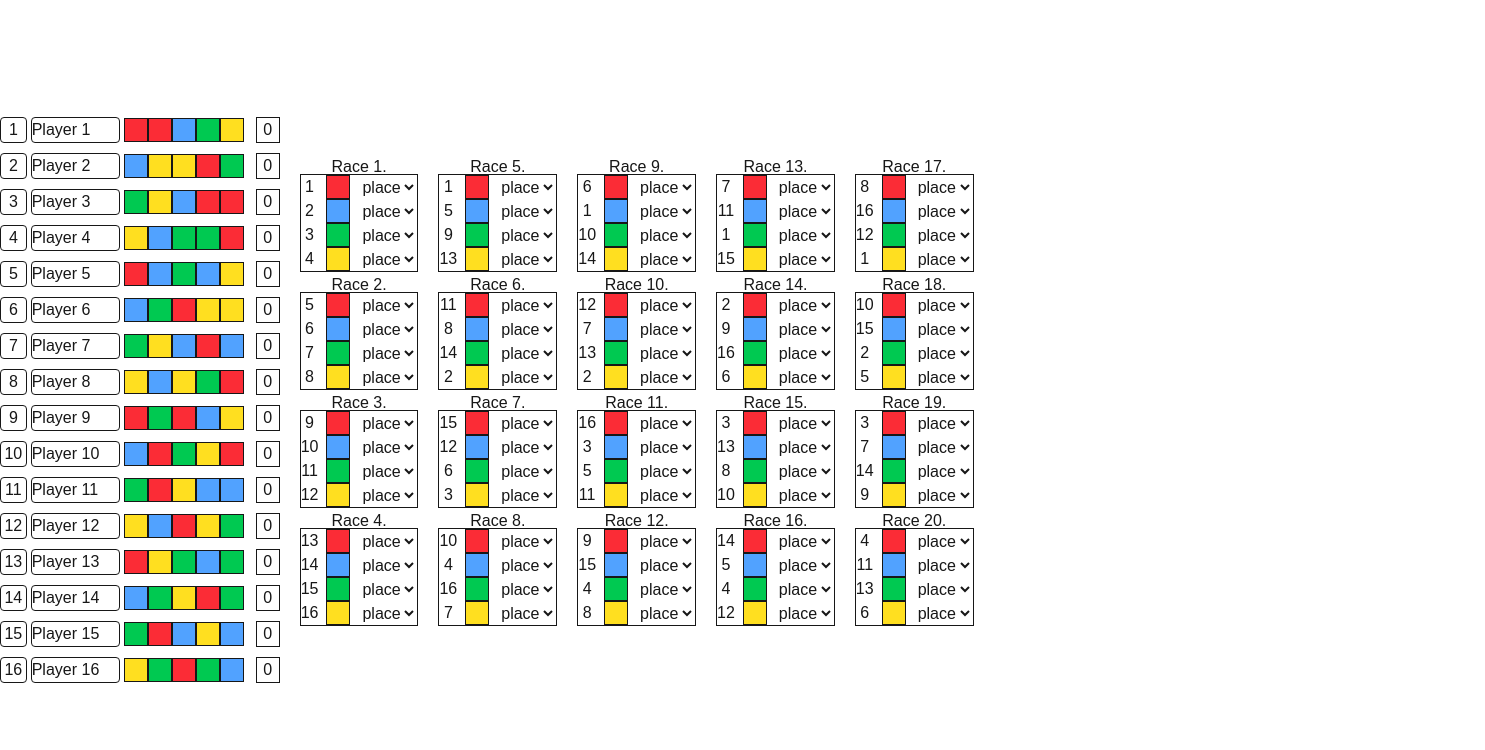
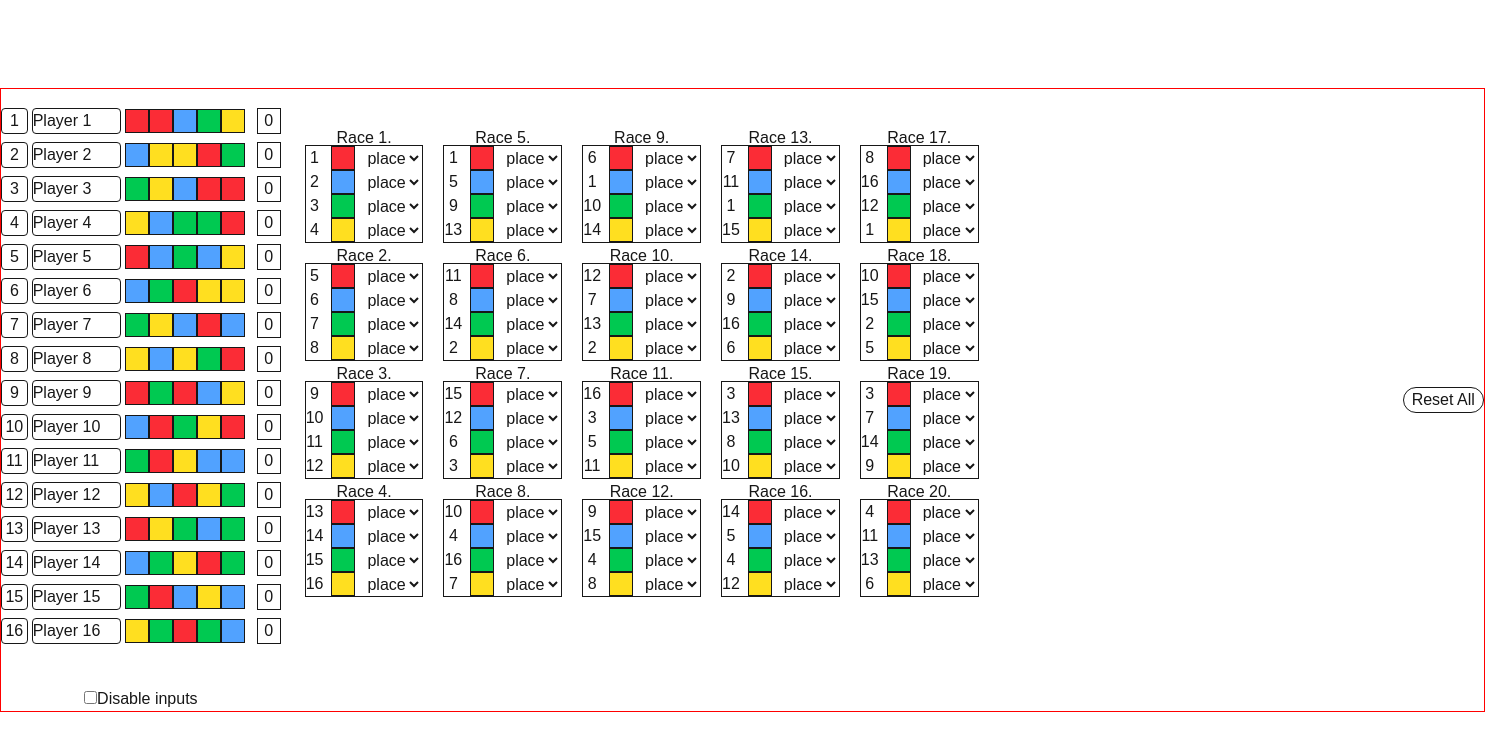
Before and after one commit to TylerHartwell/grand-prix, a Next.js app: page / in a window 1280 px wide. Shown: the top 750 px of the page, 1485 px wide, since content can reach past the window. Built offline with nearby package versions, Linux system fonts and the light colour scheme.

Commit message:
implement local storage

```diff
--- a/src/app/page.tsx
+++ b/src/app/page.tsx
@@ -1,15 +1,9 @@
 "use client"
 
 import Race from "@/components/Race"
+import { usePersistedState } from "@/hooks/usePersistedState"
 import createGroups from "@/utils/createGroups"
 import clsx from "clsx"
-// import getCountsOfOccurances from "@/utils/getCountsOfOccurances"
-import { useState } from "react"
-
-// interface Race {
-//   raceId: number
-//   playerIds: number[]
-// }
 
 export interface PlayerRace {
   raceId: number
@@ -83,7 +77,12 @@ const initialPlayers: Player[] = Array.from({ length: 16 }, (_, index) => ({
 }))
 
 const Home = () => {
-  const [players, setPlayers] = useState<Player[]>(initialPlayers)
+  const [players, setPlayers] = usePersistedState<Player[]>("players", initialPlayers)
+  const [isPlayerEditDisabled, setIsPlayerEditDisabled] = usePersistedState("is-player-edit-disabled", false)
+
+  const handleCheckboxChange = (event: { target: { checked: boolean | ((prevState: boolean) => boolean) } }) => {
+    setIsPlayerEditDisabled(event.target.checked) // Set the state based on checkbox value
+  }
 
   const getPlacement = (playerId: number, raceId: number): Placement | undefined => {
     const player = players.find(p => p.id === playerId)
@@ -135,13 +134,11 @@ const Home = () => {
     setPlayers(updatedPlayers)
   }
 
-  // const counts = getCountsOfOccurances(groups)
-
   return (
     <div className="min-h-screen flex flex-col justify-center w-min">
-      <div className="flex gap-5 items-center">
-        <div className="w-min">
-          <ol className="flex flex-col gap-1 items-center justify-center">
+      <div className="flex gap-6 items-center b1">
+        <div className="w-min flex flex-col items-center mt-4">
+          <ol className="flex flex-col gap-0.5 items-center justify-center">
             {players.map(player => (
               <li key={player.id} className="flex h-[2em] items-center">
                 <div className="flex items-center justify-center gap-1">
@@ -149,6 +146,7 @@ const Home = () => {
                     key={player.id + "carNumber"}
                     type="text"
                     value={player.carNumber}
+                    disabled={isPlayerEditDisabled}
                     onChange={e => handleCarNumberChange(player.id, e.target.value)}
                     className="border rounded w-[3ch] text-center"
                   />
@@ -156,6 +154,7 @@ const Home = () => {
                     key={player.id + "name"}
                     type="text"
                     value={player.name}
+                    disabled={isPlayerEditDisabled}
                     onChange={e => handleNameChange(player.id, e.target.value)}
                     className="border rounded w-[10ch]"
                   />
@@ -184,9 +183,13 @@ const Home = () => {
               </li>
             ))}
           </ol>
+          <label className="mt-10">
+            <input type="checkbox" checked={isPlayerEditDisabled} onChange={handleCheckboxChange} />
+            Disable inputs
+          </label>
         </div>
 
-        <ol className="grid grid-rows-4 gap-5 grid-flow-col w-min">
+        <ol className="grid grid-rows-4 gap-5 grid-flow-col w-min self-start mt-14">
           {groups.map((group, index) => (
             <Race
               key={`race-${index}`}
@@ -198,6 +201,19 @@ const Home = () => {
             />
           ))}
         </ol>
+        <button
+          className="border rounded-full size-fit text-nowrap px-2 ml-100"
+          onClick={() => {
+            const confirmed = window.confirm("Are you sure you want to reset all data?")
+            if (confirmed) {
+              localStorage.clear()
+              setPlayers(initialPlayers)
+              window.location.reload()
+            }
+          }}
+        >
+          Reset All
+        </button>
       </div>
     </div>
   )
--- /dev/null
+++ b/src/hooks/usePersistedState.ts
@@ -0,0 +1,32 @@
+import { getItem, setItem } from "@/utils/localStorage"
+import { useEffect, useState } from "react"
+
+export function usePersistedState<T>(key: string, initialValue: T) {
+  const [value, setValue] = useState<T>(initialValue)
+  const [isLoading, setIsLoading] = useState(true)
+
+  useEffect(() => {
+    try {
+      const storedValue = getItem<T>(key)
+      if (storedValue !== null) {
+        setValue(storedValue)
+      }
+      setIsLoading(false)
+    } catch (error) {
+      console.error(`❌ Error setting localStorage key "${key}":`, error)
+    }
+  }, [key])
+
+  useEffect(() => {
+    try {
+      const storedValue = getItem<T>(key)
+      if (storedValue !== value) {
+        setItem(key, value)
+      }
+    } catch (error) {
+      console.error(`❌ Error setting localStorage key "${key}":`, error)
+    }
+  }, [value, key])
+
+  return [value, setValue, isLoading] as const
+}
--- /dev/null
+++ b/src/utils/localStorage.ts
@@ -0,0 +1,35 @@
+export function setItem<T>(key: string, value: T) {
+  try {
+    if (typeof value === "function") {
+      throw new Error("Cannot store functions in localStorage")
+    }
+
+    window.localStorage.setItem(key, JSON.stringify(value))
+  } catch (error) {
+    console.error(`❌ Error setting localStorage key "${key}":`, error)
+  }
+}
+
+export function getItem<T>(key: string): T | null {
+  try {
+    const item = window.localStorage.getItem(key)
+    return item ? (JSON.parse(item) as T) : null
+  } catch (error) {
+    console.error(`❌ Error parsing localStorage key "${key}":`, error)
+    return null
+  }
+}
+
+export const clearLocalStoragePreserve = (keysToPreserve: string[]): void => {
+  const preservedData: Record<string, string> = keysToPreserve.reduce((acc, key) => {
+    const value = localStorage.getItem(key)
+    if (value !== null) acc[key] = value // Store only if key exists
+    return acc
+  }, {} as Record<string, string>)
+
+  localStorage.clear()
+
+  Object.entries(preservedData).forEach(([key, value]) => {
+    localStorage.setItem(key, value)
+  })
+}
```
